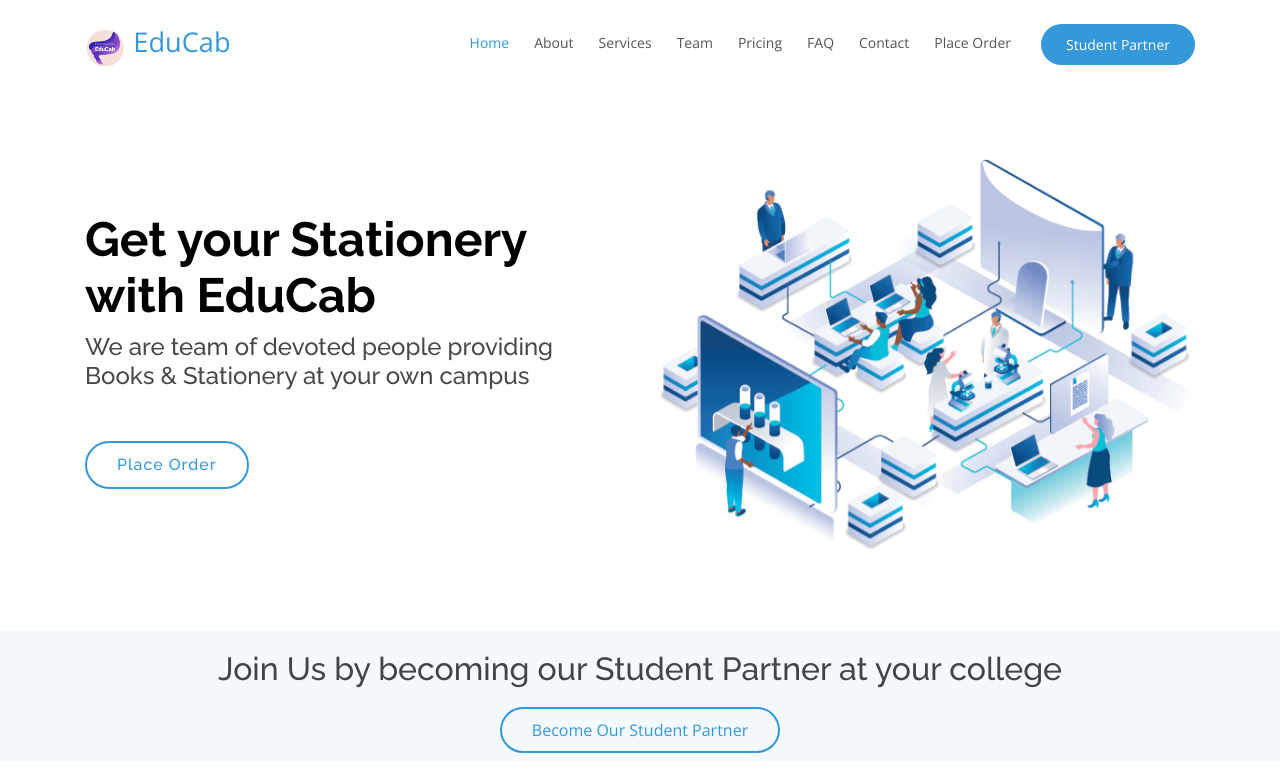
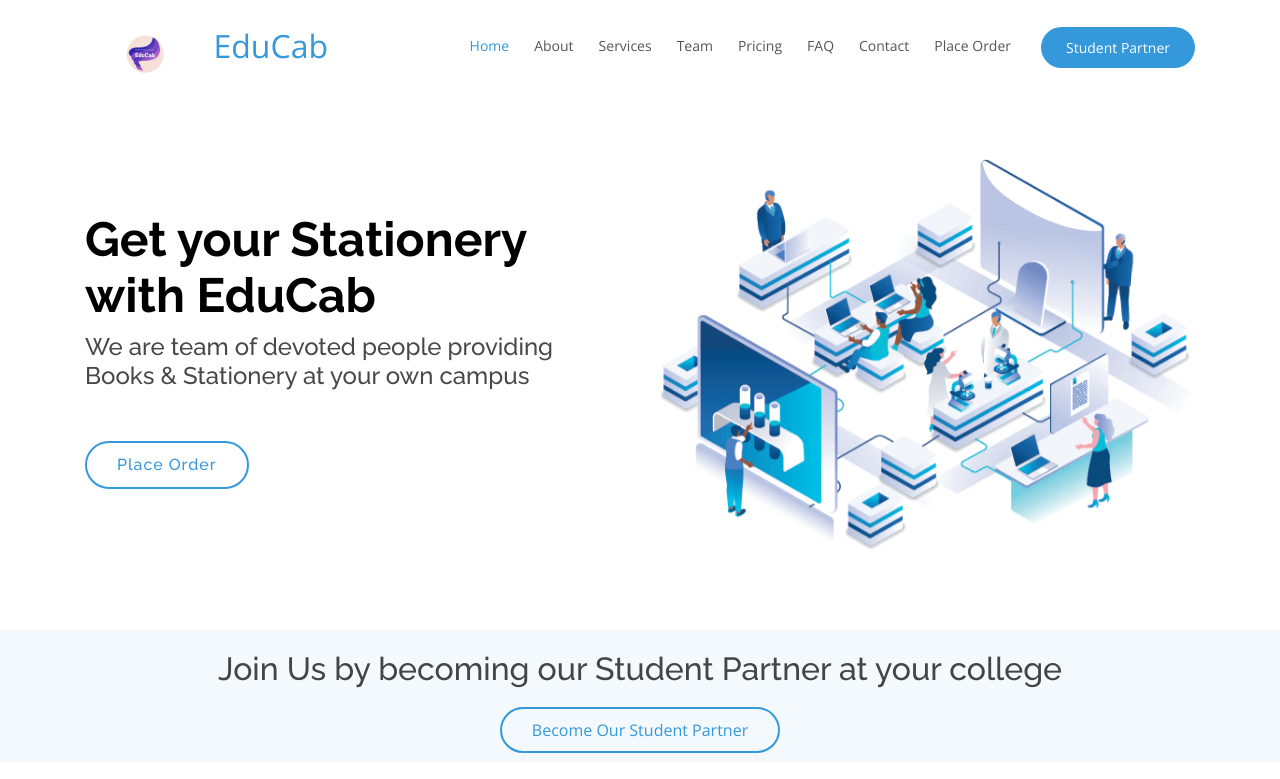
Before and after one commit to Anupamgupta01/EduCab1, a plain HTML site: page index.html in a window 1280 px wide. Shown: the top 779 px of the page. Drawn offline with nearby package versions, Linux system fonts and the light colour scheme.

Commit message:
Update index.html

```diff
--- a/index.html
+++ b/index.html
@@ -10,7 +10,7 @@
   <meta content="" name="keywords">
 
   <!-- Favicons -->
-  <link href="assets/img/logo.jpg" rel="icon">
+  <link href="assets/img/slogo.jpg" rel="icon">
   <link href="assets/img/slogo.jpg" rel="apple-touch-icon">
 
   <!-- Google Fonts -->
@@ -43,7 +43,7 @@
     <div class="container d-flex align-items-center">
 
       <div class="logo mr-auto">
- <a href="index.html"><img src="assets/img/logo.jpg" alt="logo" class="img-fluid"> &nbsp;<span style="font-size:1.7em">Edu</span><span style="font-size:1.7em">Cab</span></a>
+ <a href="index.html"><img src="assets/img/slogo.jpg" alt="logo" class="img-fluid"> &nbsp;<span style="font-size:2em">Edu</span><span style="font-size:2em">Cab</span></a>
       </div>
 
       <nav class="nav-menu d-none d-lg-block">
```
